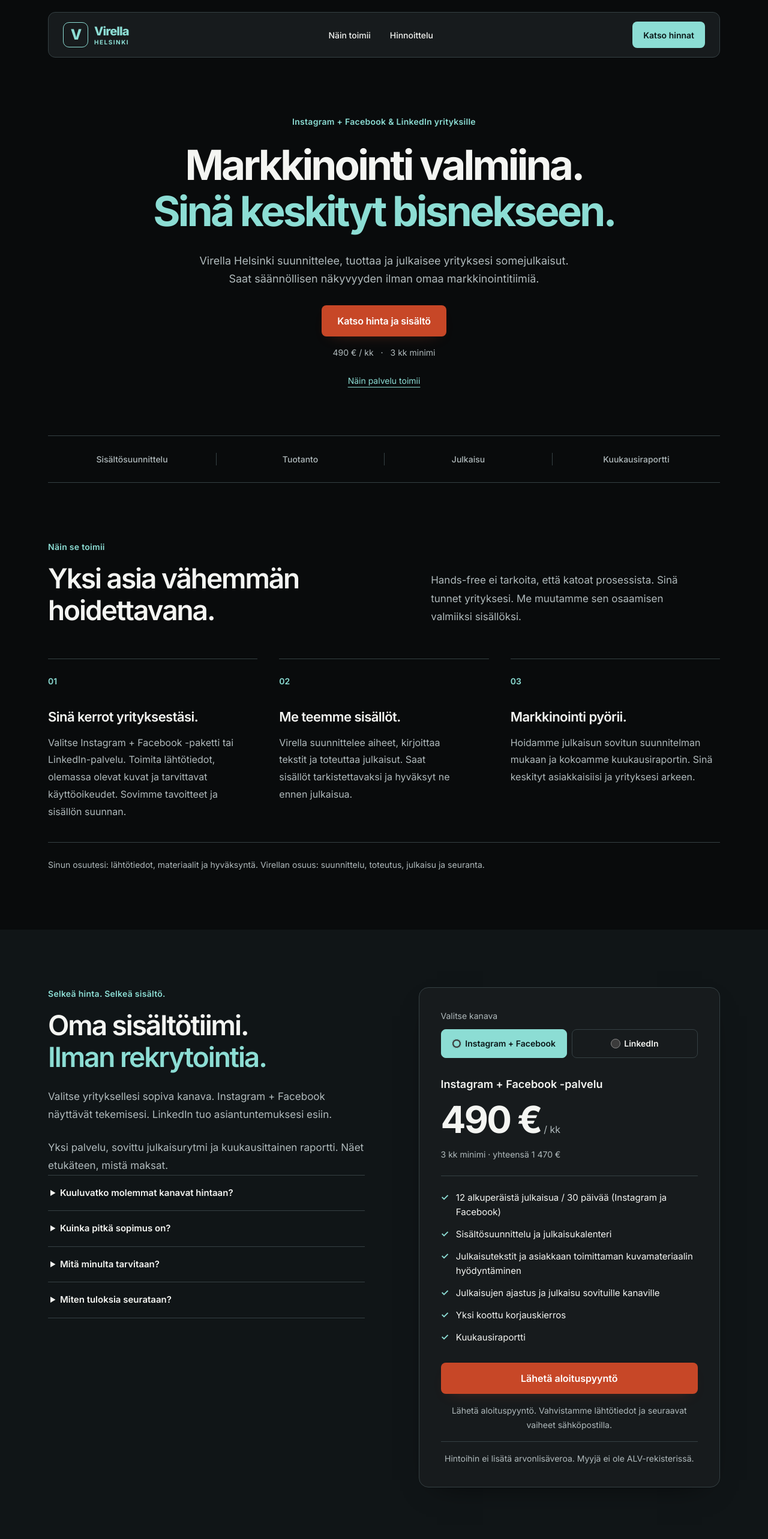
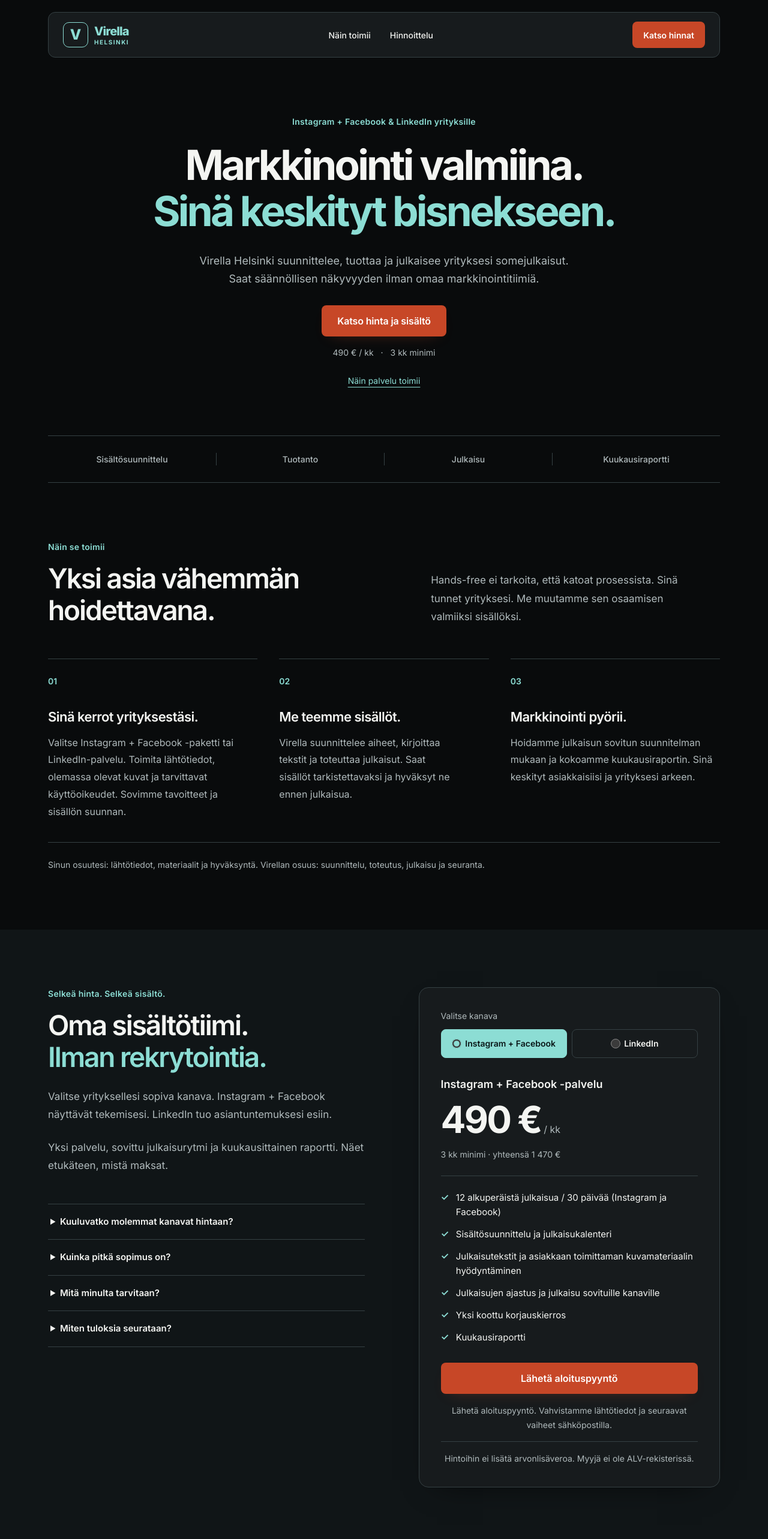
Before and after one commit to Jambovisuaalit/virella-helsinki-web, a Next.js app: page /sosiaalinen-media in a window 1280 px wide. Shown: the top 2566 px of the page at 60% size. Built offline with nearby package versions, Linux system fonts and the light colour scheme.

Commit message:
style: balance social pricing and unify dark-theme CTAs

```diff
--- a/app/globals.css
+++ b/app/globals.css
@@ -252,3 +252,42 @@ a {
 .landing-page .landing-price-content li > span { color: var(--brand); }
 .landing-page .landing-faq summary:hover { color: var(--brand); }
 @media (prefers-reduced-motion: reduce) { .brand-logo-mark { transition: none; } }
+
+/* Virella v1.2: dark-system refinements and balanced social pricing layout. */
+.landing-pricing-left {
+  display: flex;
+  min-width: 0;
+  flex-direction: column;
+  gap: 48px;
+}
+.landing-pricing-layout > .landing-price-card {
+  grid-column: 2;
+  grid-row: 1;
+}
+.landing-pricing-left .landing-faq {
+  grid-column: auto;
+  grid-row: auto;
+}
+.landing-pricing-layout .landing-price-content ul {
+  min-height: 0;
+}
+.landing-header-cta {
+  background: var(--action);
+  color: #fff;
+}
+.landing-header-cta:hover {
+  background: #ac381d;
+}
+.brand-logo-mark {
+  letter-spacing: 0;
+  text-align: center;
+}
+@media (max-width: 767px) {
+  .landing-pricing-left {
+    gap: 32px;
+  }
+  .landing-pricing-layout > .landing-price-card {
+    grid-column: auto;
+    grid-row: auto;
+  }
+}
```
